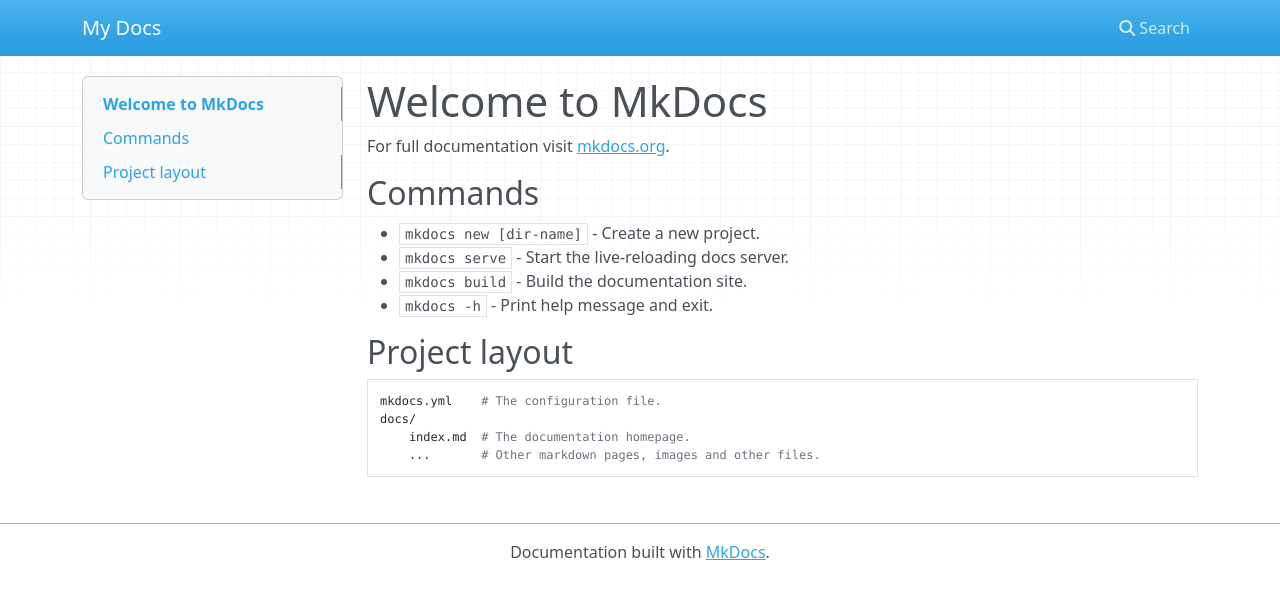
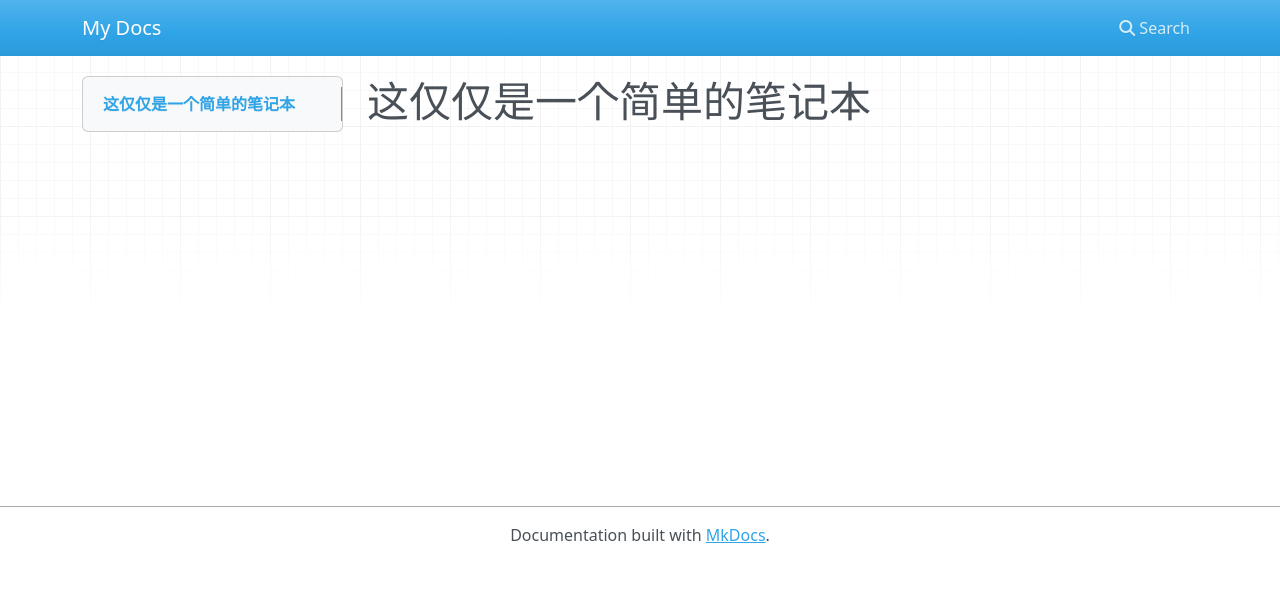
Before and after one commit to wjshan/publicNote, an MkDocs documentation site: the page built from docs/index.md, in a window 1280 px wide. Shown: the top 599 px of the page. Built offline with MkDocs 1.6.1, drawn with Linux system fonts in a browser that asks for light colours; nearby versions of some CDN libraries.

Commit message:
feat: update index

```diff
--- a/docs/index.md
+++ b/docs/index.md
@@ -1,17 +1 @@
-# Welcome to MkDocs
-
-For full documentation visit [mkdocs.org](https://www.mkdocs.org).
-
-## Commands
-
-* `mkdocs new [dir-name]` - Create a new project.
-* `mkdocs serve` - Start the live-reloading docs server.
-* `mkdocs build` - Build the documentation site.
-* `mkdocs -h` - Print help message and exit.
-
-## Project layout
-
-    mkdocs.yml    # The configuration file.
-    docs/
-        index.md  # The documentation homepage.
-        ...       # Other markdown pages, images and other files.
+# 这仅仅是一个简单的笔记本
```
